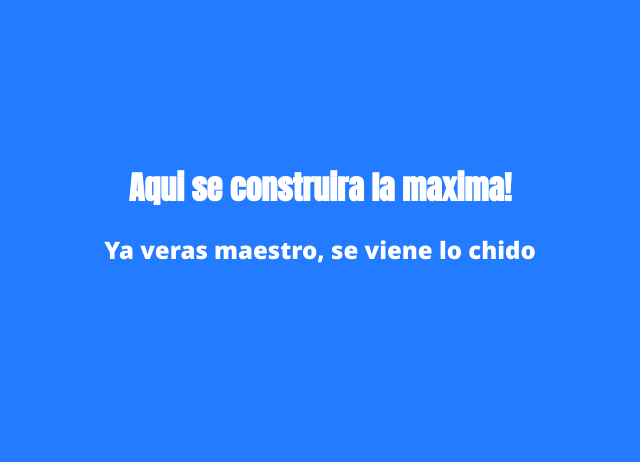
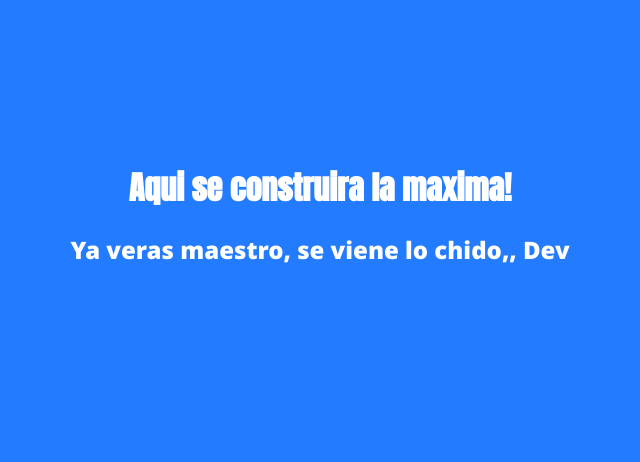
Before and after one commit to LbluDevs/ProjectBlogtos, a Flask app: page / in a window 1280 px wide. Shown: the part 237-699 px from the top of the page, without its empty margins (320-960 px from the left). Run offline with Flask 2, Linux system fonts and the light colour scheme.

```diff
--- a/templates/index.html
+++ b/templates/index.html
@@ -13,7 +13,7 @@
     <div class="centered">
 
         <h1 class="title">Aqui se construira la maxima!</h1>
-    <h2 class="subtitle">Ya veras maestro, se viene lo chido</h2>
+    <h2 class="subtitle">Ya veras maestro, se viene lo chido,, Dev</h2>
 
     </div>
 
```
